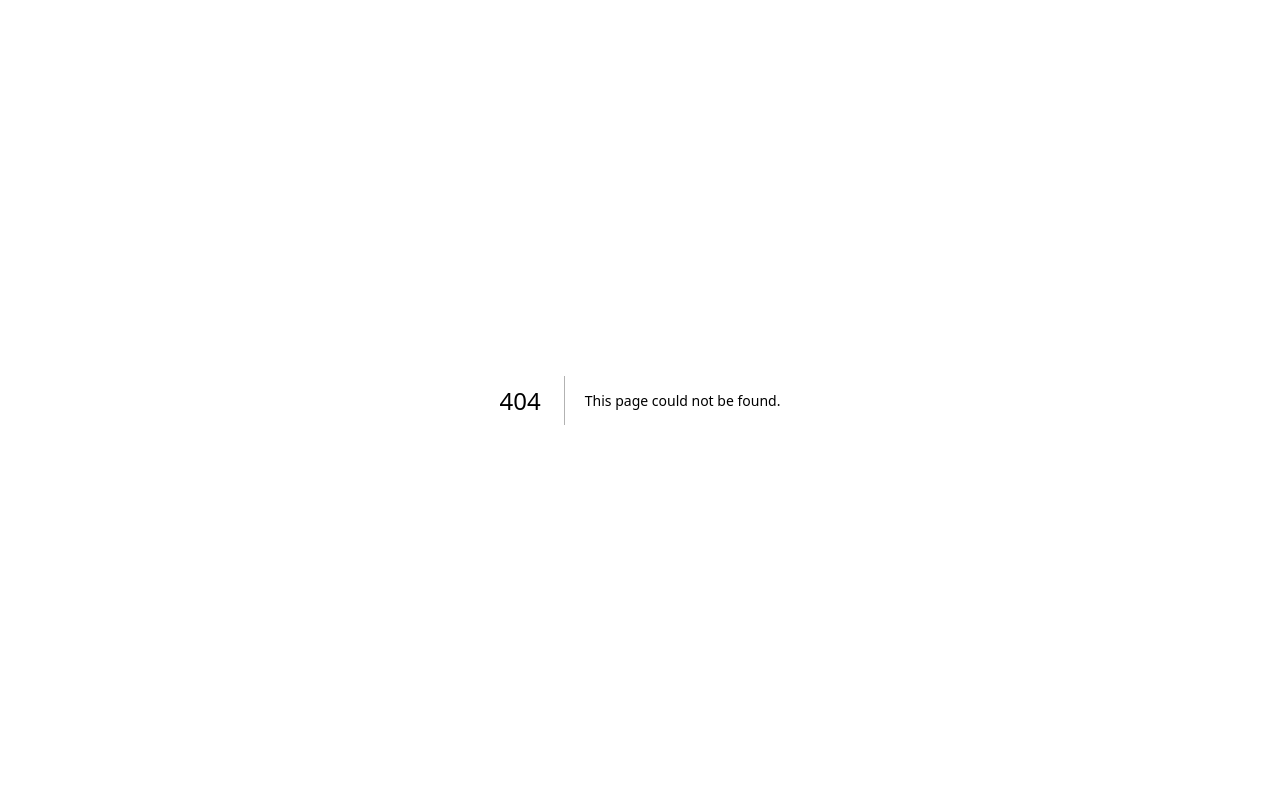
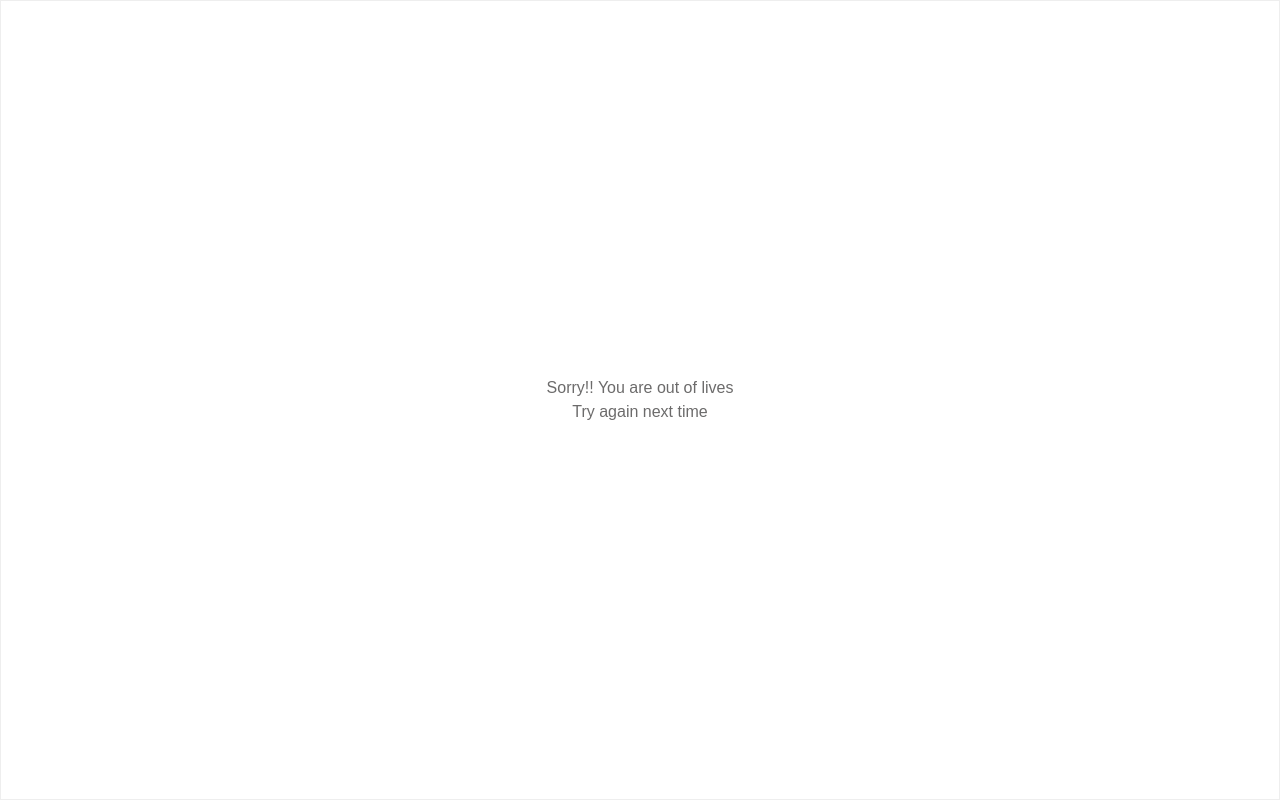
Before and after one commit to Phoenix-031/Treasure_Hunt_2k24, a Next.js app: page /dead in a window 1280 px wide. Before the commit this address had no page. Built offline with nearby package versions, Linux system fonts and the light colour scheme.

Commit message:
out of lives section

```diff
--- /dev/null
+++ b/src/app/dead/page.tsx
@@ -0,0 +1,15 @@
+import React from 'react'
+import styles from './style.module.scss';
+
+const LivesOut = () => {
+  return (
+    <div className={styles.main__container}>
+        <div className={styles.lives__out}>
+            <p>Sorry!! You are out of lives</p>
+            <p>Try again next time</p>
+        </div>
+    </div>
+  )
+}
+
+export default LivesOut
--- /dev/null
+++ b/src/app/dead/style.module.scss
@@ -0,0 +1,17 @@
+@import '../../sass/functions';
+
+.main__container {
+    font-family: Poppins, sans-serif;
+    border: 1px solid var(--border-color);
+    width: 100vw;
+    height: 100vh;
+    overflow: hidden;
+    background-color: var(--background-color);
+    color: var(--text-color);
+    padding: 1.5rem;
+    @include flex-container(column, center, center);
+
+    .lives__out {
+        text-align: center;
+    }
+}
--- a/src/app/login/page.tsx
+++ b/src/app/login/page.tsx
@@ -6,12 +6,15 @@ import { FormType } from '@/types/form.type'
 import { z } from 'zod'
 import { useForm } from 'react-hook-form'
 import { useRouter } from 'next/navigation'
+import { useAppDispatch } from '@/hooks/redux.hook'
+import { userActions } from '@/store/slices/user.slice'
 
 type UserLoginFormType = z.infer<typeof FormType.UserLoginForm>
 
 const Login = () => {
 
-   const router= useRouter()
+   const router= useRouter();
+   const dispatch = useAppDispatch();
 
    const {register,handleSubmit} = useForm({
     defaultValues:{
@@ -50,6 +53,7 @@ const Login = () => {
   async function onSubmitForm(data : UserLoginFormType) {
     console.log(data, "form data")
     router.push('/startup')
+    dispatch(userActions.setTeamName('someTeamName'))
   }
 }
 
--- a/src/app/startup/page.tsx
+++ b/src/app/startup/page.tsx
@@ -4,15 +4,16 @@ import React from 'react'
 import styles from './style.module.scss'
 import { useRouter } from 'next/navigation'
 import { localStorageUtil } from '@/utils/localStorage.util'
-import { useAppDispatch } from '@/hooks/redux.hook'
+import { useAppDispatch, useAppSelector } from '@/hooks/redux.hook'
 import { userActions } from '@/store/slices/user.slice'
+import { selectTeamName } from '@/store/selectors/user.selector'
 
 const StartUp = () => {
 
   const router = useRouter();
   const dispatch = useAppDispatch();
+  const teamName=useAppSelector(selectTeamName);
 
-  const [teamName, setTeamName] = React.useState<string>('Test Team');
   const [initialPuzzleAnswer, setIntialPuzzleAnswer] = React.useState<string>('');
 
   return (
```
Also changed, not shown: 1 other file (tests, documents, lock files or other folders).
